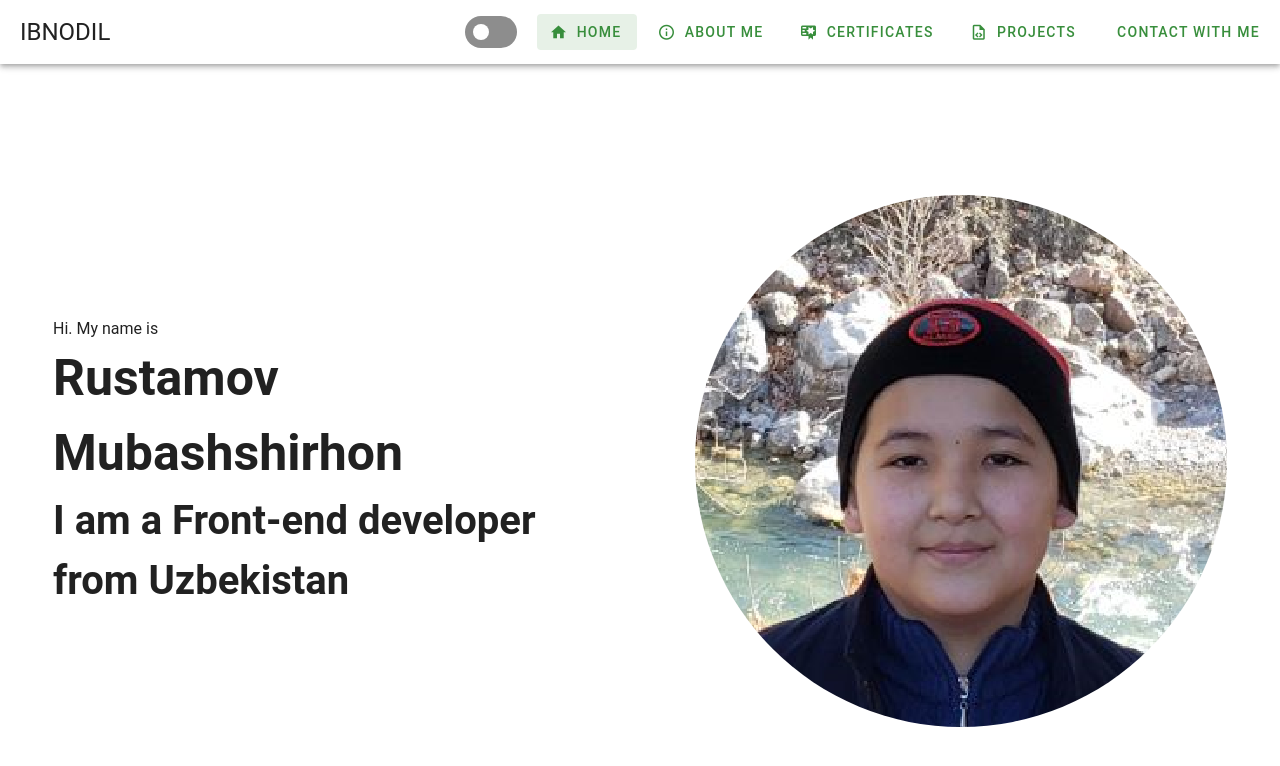
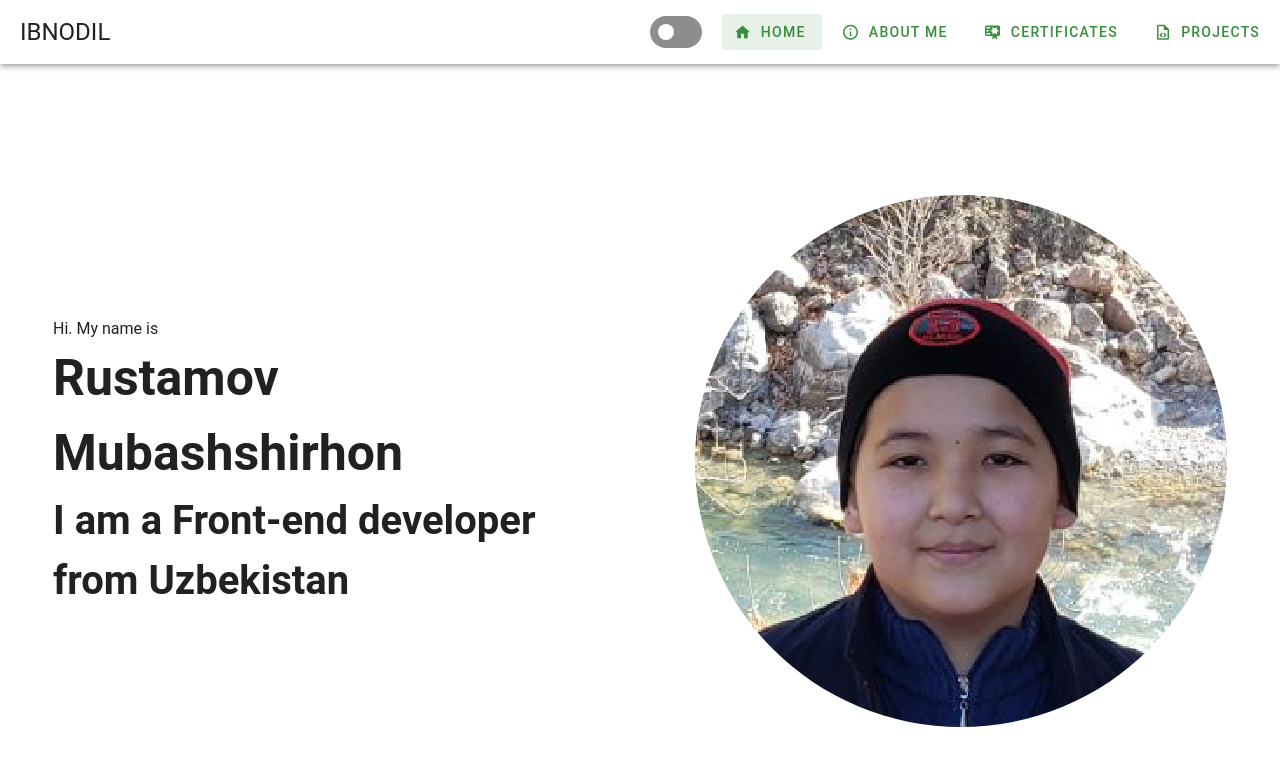
Before and after one commit to IBNODIL/my-portfolio-with-vuetify, a Vue app: page / in a window 1280 px wide. Shown: the top 766 px of the page. Built offline with nearby package versions, Linux system fonts and the light colour scheme.

Commit message:
disable cotact me section because don't work

```diff
--- a/src/App.vue
+++ b/src/App.vue
@@ -27,9 +27,9 @@
             Projects
           </v-btn>
 
-          <v-btn to="/contactme" variant="text" class="ma-1 hidden-sm-and-down" color="green-darken-2">
+          <!-- <v-btn to="/contactme" variant="text" class="ma-1 hidden-sm-and-down" color="green-darken-2">
             Contact with me
-          </v-btn>
+          </v-btn> -->
         </v-list>
 
         <v-app-bar-nav-icon class="hidden-md-and-up" variant="text" @click.stop="drawer = !drawer"></v-app-bar-nav-icon>
```
